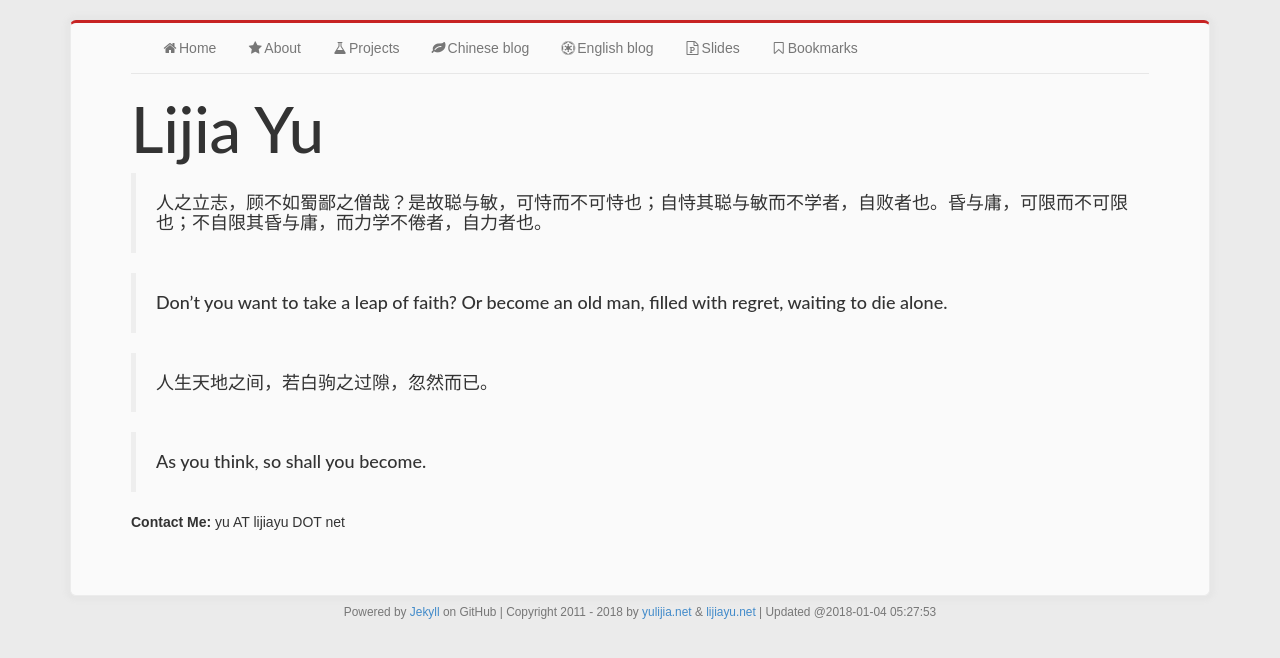
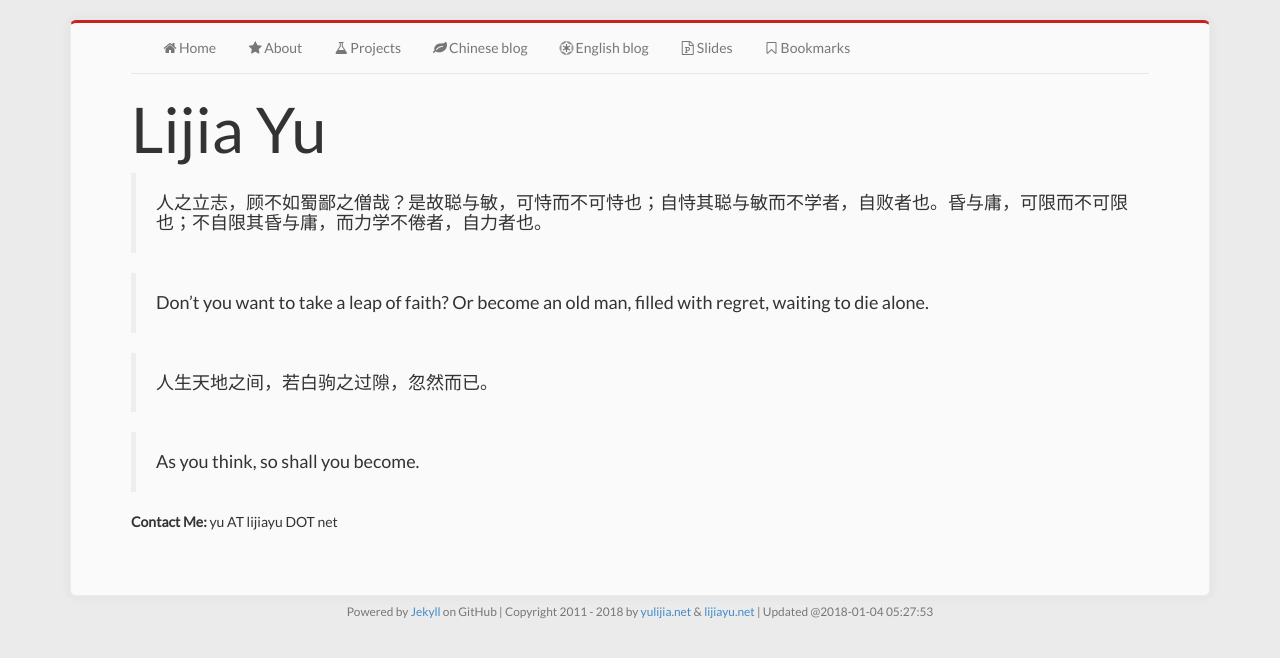
Before and after one commit to yulijia/yulijia.github.io, a Jekyll site: the page built from index.md, in a window 1280 px wide. Shown: the top 658 px of the page. Built offline with Jekyll 4.4.1, drawn with Linux system fonts in a browser that asks for light colours; nearby versions of some CDN libraries; our own code applies the rules of GitHub Pages for plain Markdown files.

Commit message:
I figure out how to change the font

```diff
--- a/css/navbar-static-top.css
+++ b/css/navbar-static-top.css
@@ -1,3 +1,5 @@
+@import url(http://fonts.googleapis.com/css?family=Lato);
+
 .navbar-static-top {
   margin-bottom: 19px;
   background:transparent;
@@ -7,7 +9,7 @@
   padding-top: 20px;
   padding-bottom: 20px;
   background-color: #ebebeb;
-  font-family:sans-serif,Helvetica,Arial;
+  font-family: 'Lato', sans-serif, Helvetica, Arial;
 }
 
 /* Main marketing message and sign up button */
@@ -38,10 +40,10 @@
 
 
 h1, h2, h3, h4, h5, h6 {
-  font-family: 'Lato', sans-serif;
+  font-family: 'Lato';
 }
 p, div {
-  font-family: 'Lato Light 300', sans-serif;
+  font-family: 'Lato';
 }
 
 .jumbotron p{
```
